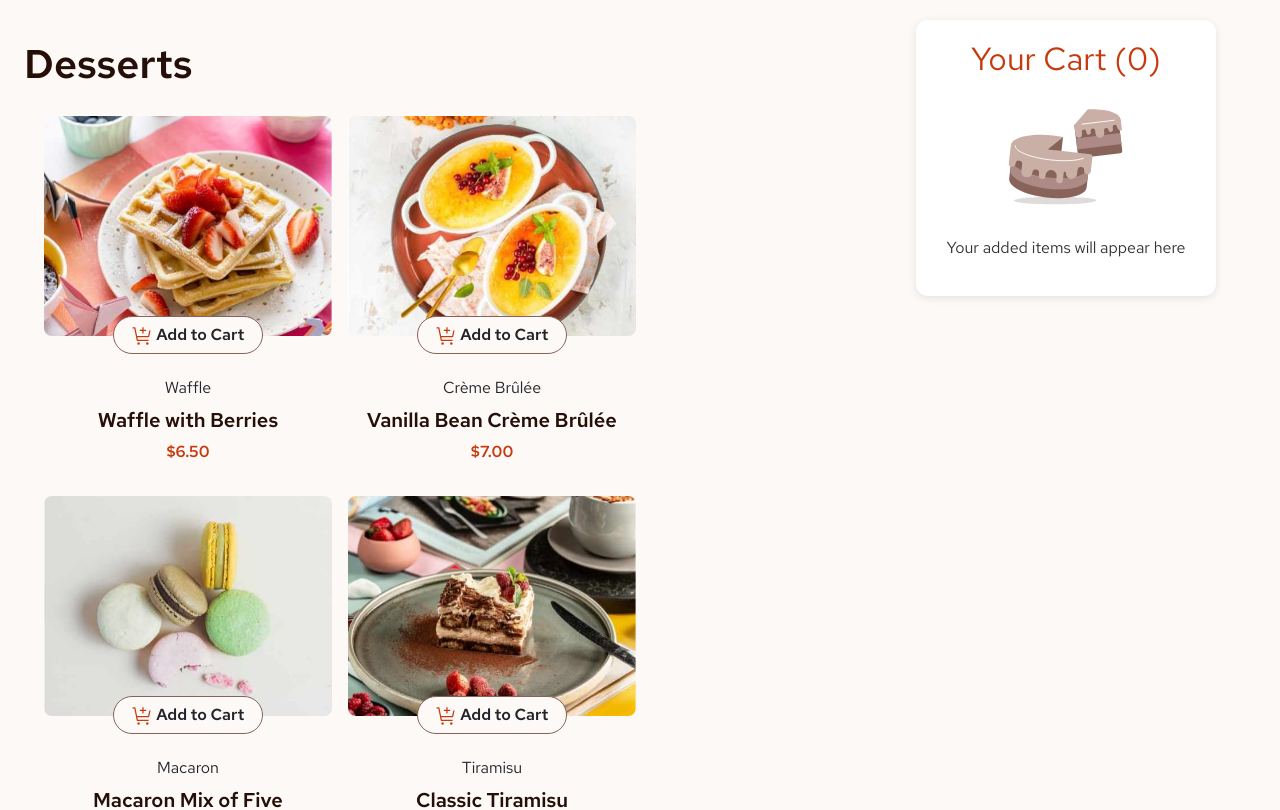
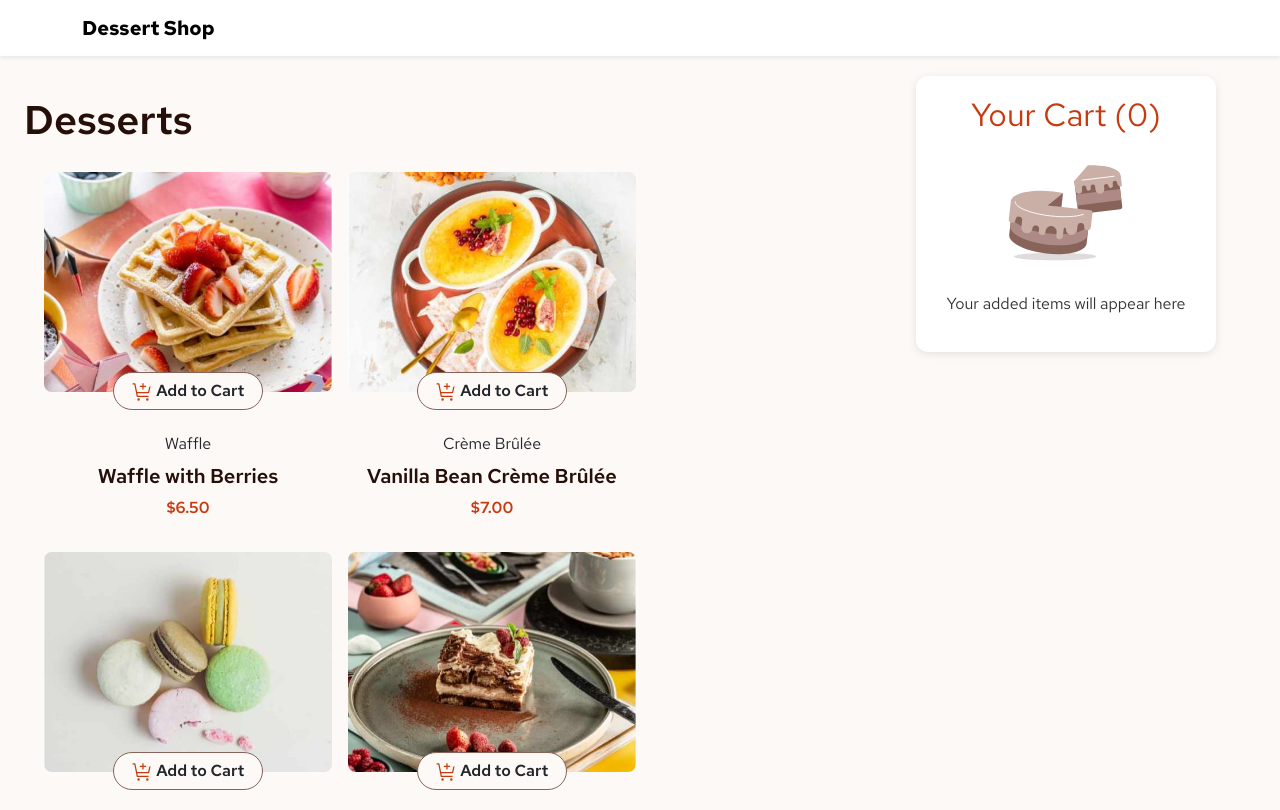
Before and after one commit to sama-daw/product-list-with-cart, a Vue app: page / in a window 1280 px wide. Shown: the top 810 px of the page. Built offline with nearby package versions, Linux system fonts and the light colour scheme.

Commit message:
feat: app layout and central cart state

```diff
--- a/src/App.vue
+++ b/src/App.vue
@@ -1,16 +1,20 @@
 <template>
+  <div>
+    <nav class="navbar navbar-expand-lg bg-white shadow-sm">
+      <div class="container">
+        <a class="navbar-brand fw-bold" href="#">Dessert Shop</a>
+      </div>
+    </nav>
+
     <div class="page-container">
-
-    <div class="left">
-      <div class="dessertsSection">
+      <!-- Products -->
+      <div class="left dessertsSection">
         <h1>Desserts</h1>
-        <!-- هون بنمرر الحدث -->
         <ProductList @add-to-cart="addToCart" />
       </div>
-    </div>
 
+      <!-- Cart -->
       <div class="right">
-      <!-- هون بنمرر الكارت مع البيانات والدوال -->
         <Cart
           :items="cartItems"
           @update-quantity="updateQuantity"
@@ -18,12 +22,13 @@
         />
       </div>
     </div>
+  </div>
 </template>
 
 <script setup>
-import ProductList from './components/ProductList.vue';
-import Cart from './components/Cart.vue';
-import { ref } from "vue"
+import { ref } from 'vue'
+import ProductList from '@/components/ProductList.vue'
+import Cart from '@/components/Cart.vue'
 
 const cartItems = ref([])
 
@@ -36,11 +41,11 @@ function addToCart(product) {
   }
 }
 
-function updateQuantity(productId, amount) {
-  const item = cartItems.value.find(i => i.id === productId)
-  if (!item) return
-  item.quantity += amount
-  if (item.quantity <= 0) {
+function updateQuantity(productId, delta) {
+  const it = cartItems.value.find(i => i.id === productId)
+  if (!it) return
+  it.quantity += delta
+  if (it.quantity <= 0) {
     cartItems.value = cartItems.value.filter(i => i.id !== productId)
   }
 }
```
Lines whose indentation alone changed are shown as unchanged.
